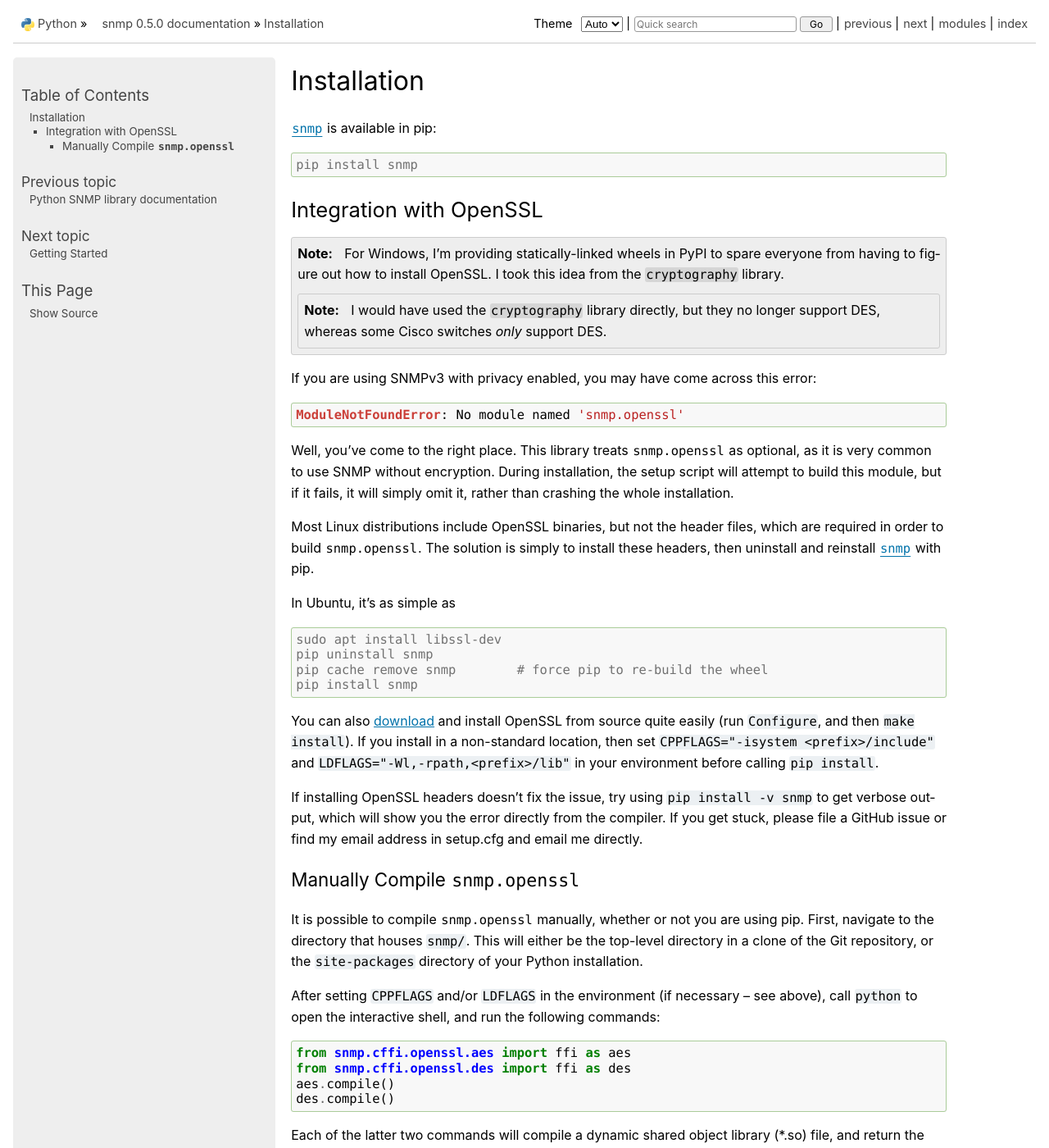
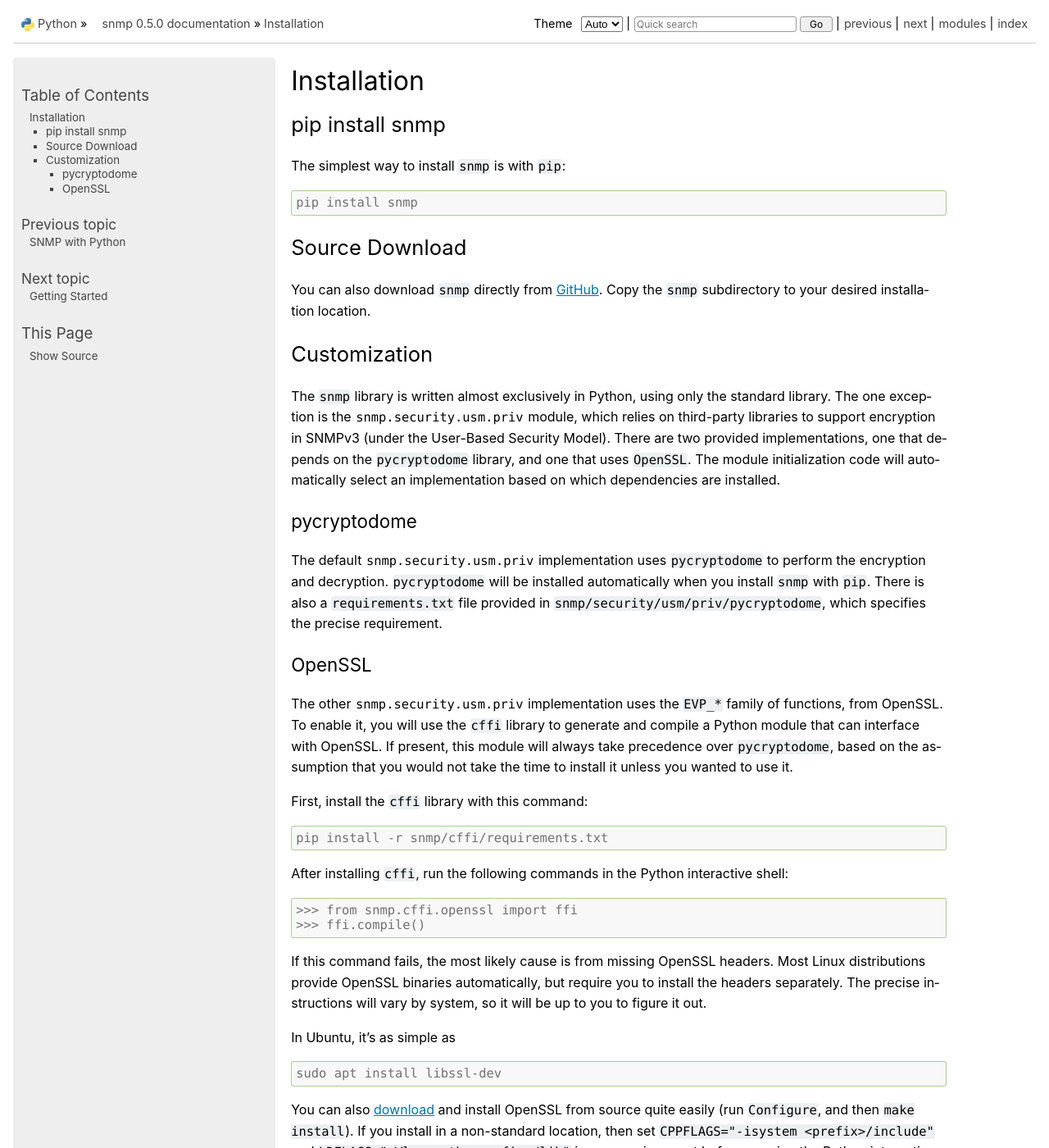
Before and after one commit to charlestolley/python-snmp, a Sphinx documentation site: the page built from docs/source/installation.rst, in a window 1280 px wide and 1400 px high. Shown: the whole window at 82% size. Built offline with Sphinx 7.4.7, drawn with Linux system fonts in a browser that asks for light colours; some of the changed text lies outside the part shown.

Commit message:
Update installation instructions

```diff
--- a/docs/source/installation.rst
+++ b/docs/source/installation.rst
@@ -1,83 +1,86 @@
 Installation
 ============
 
-:mod:`snmp` is available in pip:
+pip install snmp
+----------------
+
+The simplest way to install ``snmp`` is with ``pip``:
 
 .. code-block:: console
 
    pip install snmp
 
-Integration with OpenSSL
-------------------------
+Source Download
+---------------
 
-.. note::
+You can also download ``snmp`` directly from `GitHub`_. Copy the ``snmp``
+subdirectory to your desired installation location.
 
-   For Windows, I'm providing statically-linked wheels in PyPI to spare
-   everyone from having to figure out how to install OpenSSL. I took this
-   idea from the ``cryptography`` library.
+.. _GitHub: https://github.com/charlestolley/python-snmp
 
-   .. note::
+Customization
+-------------
 
-      I would have used the ``cryptography`` library directly, but they no
-      longer support DES, whereas some Cisco switches *only* support DES.
+The ``snmp`` library is written almost exclusively in Python, using only the
+standard library. The one exception is the :mod:`snmp.security.usm.priv` module,
+which relies on third-party libraries to support encryption in SNMPv3 (under the
+User-Based Security Model). There are two provided implementations, one that
+depends on the ``pycryptodome`` library, and one that uses ``OpenSSL``. The
+module initialization code will automatically select an implementation based
+on which dependencies are installed.
 
-If you are using SNMPv3 with privacy enabled, you may have come across this
-error:
+pycryptodome
+^^^^^^^^^^^^
 
-.. code-block:: Python
+The default :mod:`snmp.security.usm.priv` implementation uses ``pycryptodome``
+to perform the encryption and decryption. ``pycryptodome`` will be installed
+automatically when you install ``snmp`` with ``pip``. There is also a
+``requirements.txt`` file provided in ``snmp/security/usm/priv/pycryptodome``,
+which specifies the precise requirement.
 
-   ModuleNotFoundError: No module named 'snmp.openssl'
+OpenSSL
+^^^^^^^
 
-Well, you've come to the right place. This library treats :mod:`snmp.openssl` as
-optional, as it is very common to use SNMP without encryption. During
-installation, the setup script will attempt to build this module, but if it
-fails, it will simply omit it, rather than crashing the whole installation.
+The other :mod:`snmp.security.usm.priv` implementation uses the ``EVP_*`` family
+of functions, from OpenSSL. To enable it, you will use the ``cffi`` library to
+generate and compile a Python module that can interface with OpenSSL. If
+present, this module will always take precedence over ``pycryptodome``, based on
+the assumption that you would not take the time to install it unless you wanted
+to use it.
 
-Most Linux distributions include OpenSSL binaries, but not the header files,
-which are required in order to build :mod:`snmp.openssl`. The solution is simply
-to install these headers, then uninstall and reinstall :mod:`snmp` with pip.
+First, install the ``cffi`` library with this command:
+
+.. code-block:: console
+
+   pip install -r snmp/cffi/requirements.txt
+
+After installing ``cffi``, run the following commands in the Python interactive
+shell:
+
+.. code-block:: console
+
+   >>> from snmp.cffi.openssl import ffi
+   >>> ffi.compile()
+
+If this command fails, the most likely cause is from missing OpenSSL headers.
+Most Linux distributions provide OpenSSL binaries automatically, but require
+you to install the headers separately. The precise instructions will vary by
+system, so it will be up to you to figure it out.
 
 In Ubuntu, it's as simple as
 
 .. code-block:: console
 
    sudo apt install libssl-dev
-   pip uninstall snmp
-   pip cache remove snmp        # force pip to re-build the wheel
-   pip install snmp
 
 You can also download_ and install OpenSSL from source quite easily (run
 ``Configure``, and then ``make install``). If you install in a non-standard
 location, then set ``CPPFLAGS="-isystem <prefix>/include"`` and
-``LDFLAGS="-Wl,-rpath,<prefix>/lib"`` in your environment before calling ``pip
-install``.
+``LDFLAGS="-Wl,-rpath,<prefix>/lib"`` in your environment before opening the
+Python interactive shell.
 
-If installing OpenSSL headers doesn't fix the issue, try using ``pip install -v
-snmp`` to get verbose output, which will show you the error directly from the
-compiler. If you get stuck, please file a GitHub issue or find my email address
-in setup.cfg and email me directly.
-
-Manually Compile :mod:`snmp.openssl`
-^^^^^^^^^^^^^^^^^^^^^^^^^^^^^^^^^^^^
-
-It is possible to compile :mod:`snmp.openssl` manually, whether or not you are
-using pip. First, navigate to the directory that houses ``snmp/``. This will
-either be the top-level directory in a clone of the Git repository, or the
-``site-packages`` directory of your Python installation.
-
-After setting ``CPPFLAGS`` and/or ``LDFLAGS`` in the environment (if necessary
--- see above), call ``python`` to open the interactive shell, and run the
-following commands:
-
-.. code-block:: python
-
-   from snmp.cffi.openssl.aes import ffi as aes
-   from snmp.cffi.openssl.des import ffi as des
-   aes.compile()
-   des.compile()
-
-Each of the latter two commands will compile a dynamic shared object library
-(\*.so) file, and return the path, which should be under
-``<current-working-directory>/snmp/openssl/``.
+If installing OpenSSL headers doesn't fix your issue, or you get stuck, please
+file a GitHub issue or find my email address in ``pyproject.toml`` and email me
+directly.
 
 .. _download: https://www.openssl.org/source/
```
Also changed, not shown: docs/source/index.rst (+20 -8 lines).
